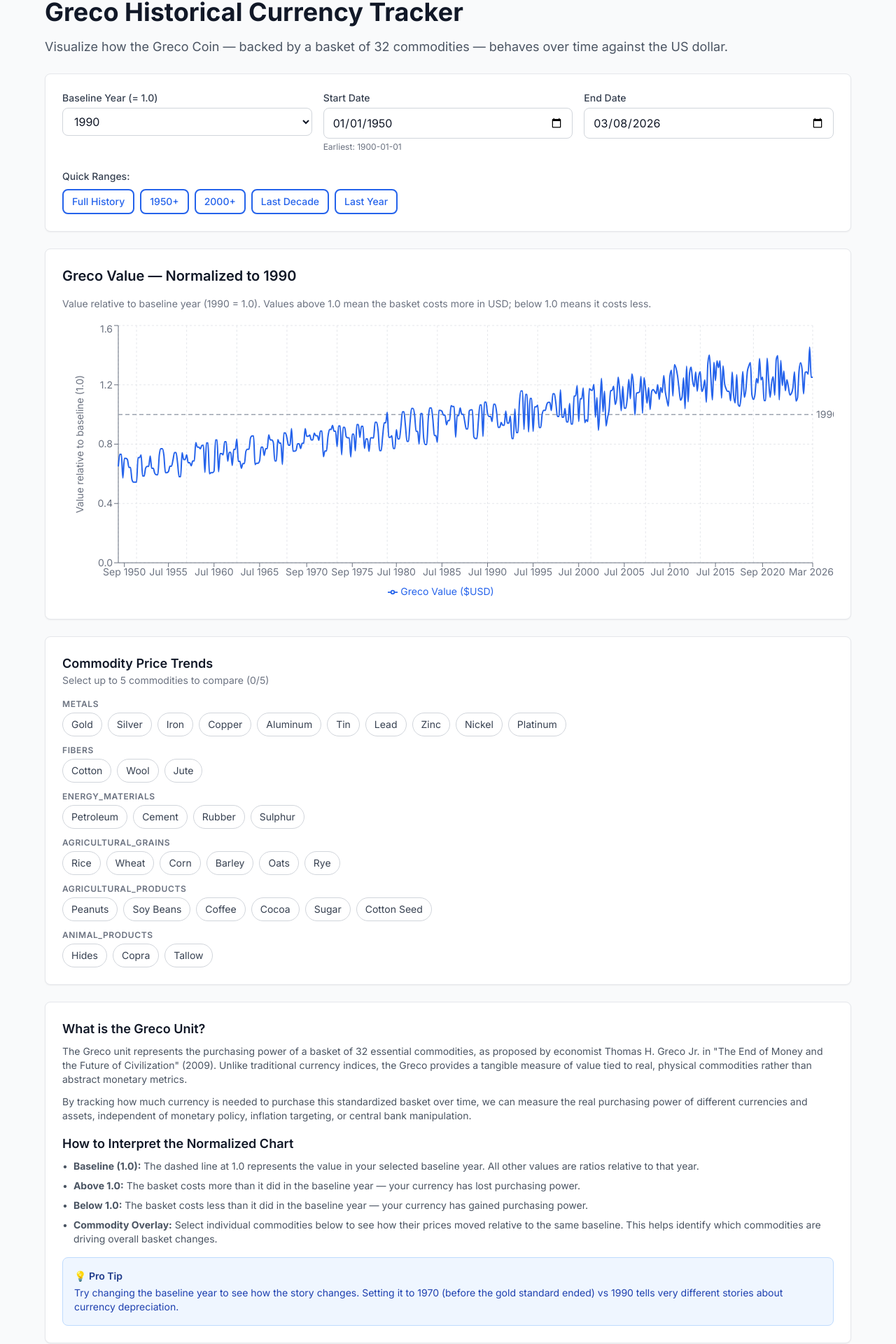
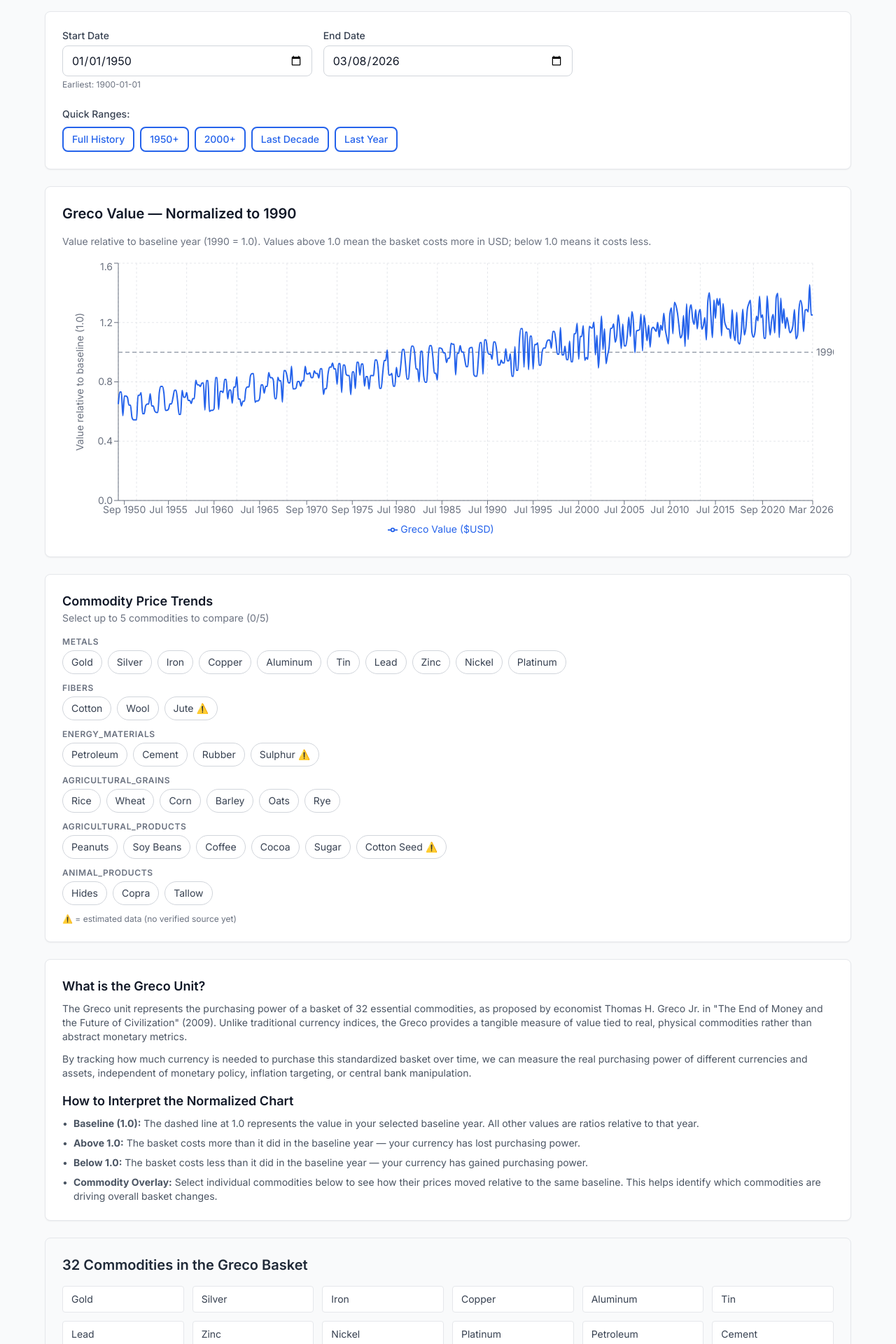
Before and after one commit to jemustain/greco-coin, a Next.js app: page / in a window 1280 px wide. Shown: the part 191-2111 px from the top of the page at 70% size. Built offline with nearby package versions, Linux system fonts and the light colour scheme.

Commit message:
UI Cleanup: remove banner, hardcode baseline year, add estimated data indicators (#17)

```diff
--- a/src/app/layout.tsx
+++ b/src/app/layout.tsx
@@ -7,7 +7,6 @@ import { Inter } from 'next/font/google'
 import Header from '@/components/layout/Header'
 import Footer from '@/components/layout/Footer'
 import ErrorBoundary from '@/components/ui/ErrorBoundary'
-import DataQualityBanner from '@/components/ui/DataQualityBanner'
 import './globals.css'
 
 const inter = Inter({ subsets: ['latin'] })
@@ -45,7 +44,6 @@ export default function RootLayout({
       <body className={`${inter.className} h-full flex flex-col`}>
         <ErrorBoundary>
           <Header />
-          <DataQualityBanner />
           <main className="flex-1">{children}</main>
           <Footer />
         </ErrorBoundary>
--- a/src/app/page.tsx
+++ b/src/app/page.tsx
@@ -23,7 +23,7 @@ import CommoditySelector from '@/components/charts/CommoditySelector'
 import Loading from '@/components/ui/Loading'
 import { loadCommodities } from '@/lib/data/loader'
 import { convertToTimeSeriesData, sampleDataForPerformance, assignColors } from '@/lib/utils/chart'
-import { normalizeToBaseline, getAvailableYears, normalizePricesToBaseline } from '@/lib/utils/normalize'
+import { normalizeToBaseline, normalizePricesToBaseline } from '@/lib/utils/normalize'
 import { presetRanges } from '@/lib/utils/date'
 import { formatDate } from '@/lib/utils/date'
 import { TimeSeriesDataPoint } from '@/lib/utils/chart'
@@ -55,7 +55,7 @@ export default function HomePage() {
   const [chartData, setChartData] = useState<TimeSeriesDataPoint[]>([])
   const [loading, setLoading] = useState(true)
   const [error, setError] = useState<string | null>(null)
-  const [baselineYear, setBaselineYear] = useState(1990)
+  const baselineYear = 1990
 
   // Commodity state
   const [allCommodities, setAllCommodities] = useState<CommodityInfo[]>([])
@@ -120,8 +120,6 @@ export default function HomePage() {
     [chartData, baselineYear]
   )
 
-  // Available years from data
-  const availableYears = useMemo(() => getAvailableYears(chartData), [chartData])
 
   // Load commodity data when selection changes
   useEffect(() => {
@@ -215,9 +213,6 @@ export default function HomePage() {
           startDate={startDate}
           endDate={endDate}
           onDateRangeChange={handleDateRangeChange}
-          baselineYear={baselineYear}
-          onBaselineYearChange={setBaselineYear}
-          availableYears={availableYears}
         />
 
         {/* Normalized Greco Chart */}
@@ -483,16 +478,7 @@ export default function HomePage() {
               </ul>
             </div>
 
-            <div className="bg-blue-50 border border-blue-200 rounded-lg p-4">
-              <h3 className="text-sm font-semibold text-blue-900 mb-1">
-                💡 Pro Tip
-              </h3>
-              <p className="text-sm text-blue-800">
-                Try changing the baseline year to see how the story changes. Setting it to
-                1970 (before the gold standard ended) vs 1990 tells very different stories
-                about currency depreciation.
-              </p>
-            </div>
+
           </div>
         </div>
 
--- a/src/components/charts/ChartControls.tsx
+++ b/src/components/charts/ChartControls.tsx
@@ -24,10 +24,7 @@ interface ChartControlsProps {
   startDate: Date
   endDate: Date
   onDateRangeChange: (start: Date, end: Date) => void
-  // Baseline year (for normalized view)
-  baselineYear?: number
-  onBaselineYearChange?: (year: number) => void
-  availableYears?: number[]
+
 }
 
 export default function ChartControls({
@@ -40,9 +37,7 @@ export default function ChartControls({
   startDate,
   endDate,
   onDateRangeChange,
-  baselineYear,
-  onBaselineYearChange,
-  availableYears = [],
+
 }: ChartControlsProps) {
   // Determine which mode we're in
   const isMultiSelect = selectedCurrencies.length > 0 || onCurrenciesChange !== undefined
@@ -174,21 +169,7 @@ export default function ChartControls({
           </div>
         )}
 
-        {/* Baseline Year Selector */}
-        {onBaselineYearChange && availableYears.length > 0 && !isMultiSelect && (
-          <div>
-            <Select
-              label="Baseline Year (= 1.0)"
-              id="baseline-year-select"
-              value={String(baselineYear || '')}
-              onChange={(e) => onBaselineYearChange(Number(e.target.value))}
-              options={availableYears.map((y) => ({
-                value: String(y),
-                label: String(y),
-              }))}
-            />
-          </div>
-        )}
+
 
         {/* Currency Selector - Multi Select Mode */}
         {isMultiSelect && currencies && currencies.length > 0 && (
--- a/src/components/charts/CommoditySelector.tsx
+++ b/src/components/charts/CommoditySelector.tsx
@@ -18,6 +18,10 @@ interface CommoditySelectorProps {
   onSelectionChange: (commodityIds: string[]) => void
   maxSelections?: number
 }
+
+const ESTIMATED_COMMODITY_IDS = new Set([
+  'sulphur', 'cotton-seed', 'jute',
+])
 
 const CATEGORY_ORDER = [
   'Metals',
@@ -108,6 +112,9 @@ export default function CommoditySelector({
                     `}
                   >
                     {commodity.name}
+                    {ESTIMATED_COMMODITY_IDS.has(commodity.id) && (
+                      <span className="ml-1 text-amber-600" title="Estimated data">⚠️</span>
+                    )}
                   </button>
                 )
               })}
@@ -115,6 +122,9 @@ export default function CommoditySelector({
           </div>
         ))}
       </div>
+      <p className="text-xs text-gray-500 mt-3">
+        ⚠️ = estimated data (no verified source yet)
+      </p>
     </div>
   )
 }
```
Also changed, not shown: 1 other file (tests, documents, lock files or other folders).
